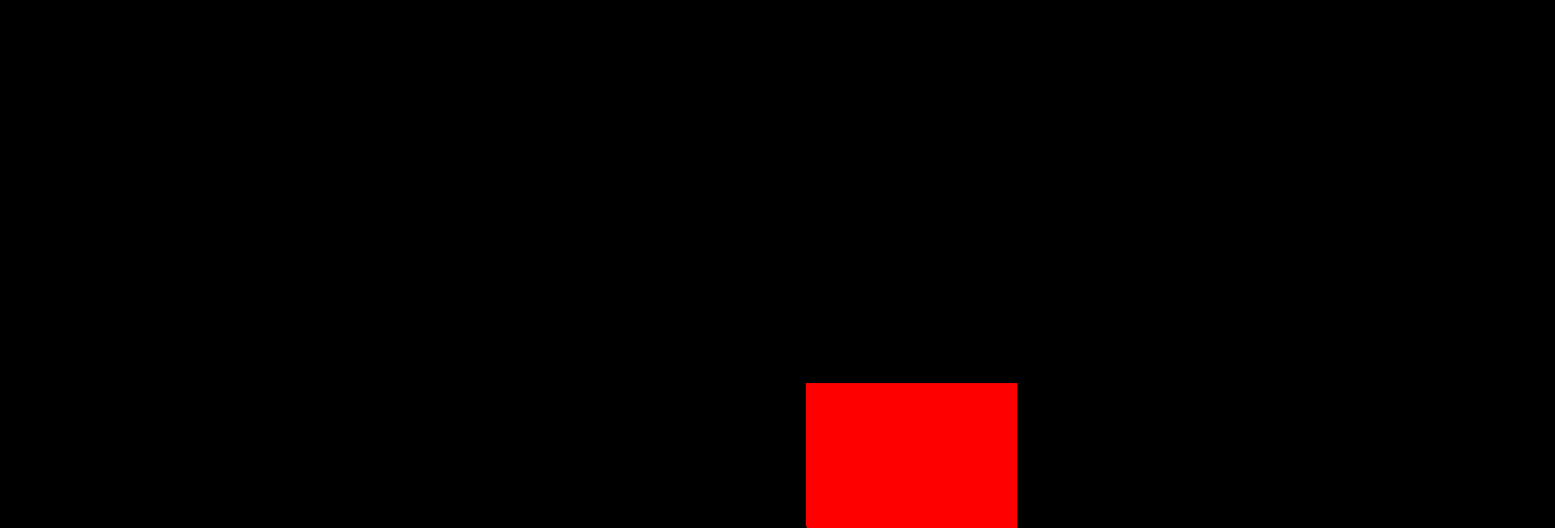
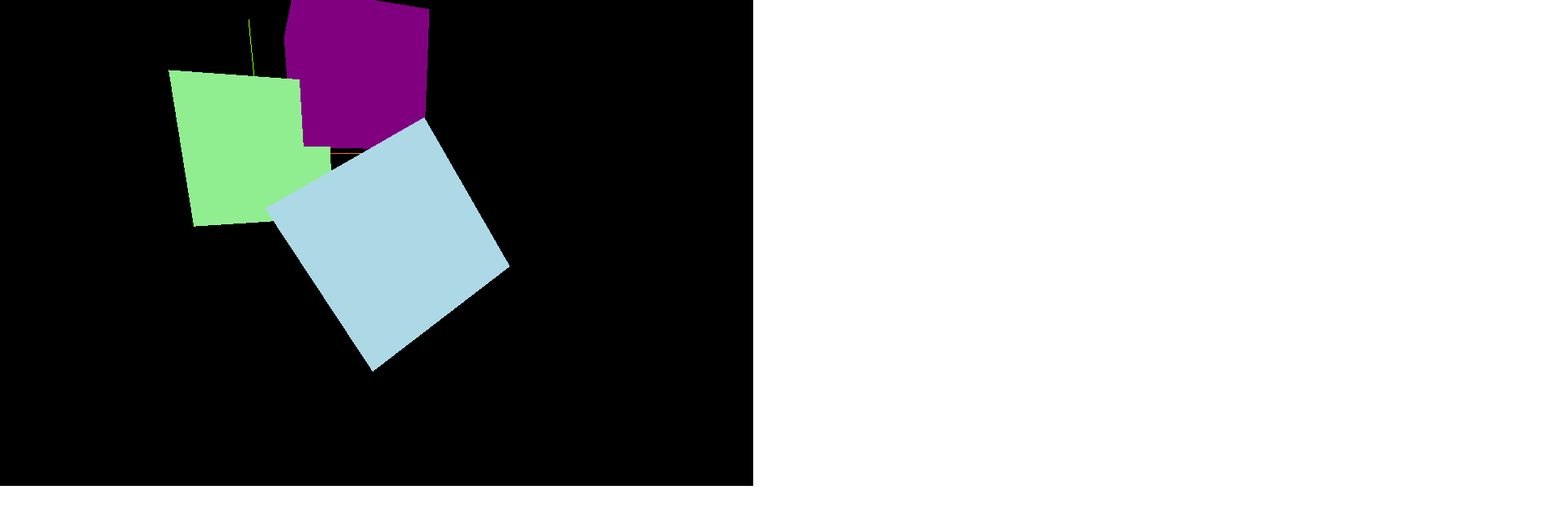
Before and after one commit to JohnAnon9771/Threejs-journey, a website built with Parcel: page index.html in a window 1280 px wide. Shown: the top 652 px of the page at 81% size, 1920 px wide, since content can reach past the window. Built offline with nearby package versions, Linux system fonts and the light colour scheme.

Commit message:
:sparkles: finish lesson 05

```diff
--- a/scripts/module01/05-transforms-objects.js
+++ b/scripts/module01/05-transforms-objects.js
@@ -4,24 +4,67 @@ import * as THREE from "three";
 const scene = new THREE.Scene();
 
 const sizes = {
-  width: 1920,
-  height: 945,
+  width: 930,
+  height: 600
 };
 
 const camera = new THREE.PerspectiveCamera(75, sizes.width / sizes.height);
-camera.position.z = 5;
+// camera.position.set(1, 1, 3)
+camera.position.z = 3;
 
 scene.add(camera);
 
 // Object
 const geometry = new THREE.BoxGeometry(1, 1, 1);
-const material = new THREE.MeshBasicMaterial({ color: "red" });
+const material = new THREE.MeshBasicMaterial({ color: "lightblue" });
 const mesh = new THREE.Mesh(geometry, material);
-mesh.position.x = 0.7;
-mesh.position.y = -0.5;
-mesh.position.z = 2;
 
-scene.add(mesh);
+// Positions
+// mesh.position.x = 0.7;
+// mesh.position.y = -0.6;
+// mesh.position.z = 3;
+mesh.position.set(0.7, -0.6, 1);
+// mesh.position.normalize()
+
+// Scale
+// mesh.scale.x = 0.7;
+// mesh.scale.y = -0.6;
+// mesh.scale.z = 3;
+mesh.scale.set(1, 1, 1);
+
+// Rotations
+// mesh.rotation.x = 0.7;
+// mesh.rotation.y = -0.6;
+// mesh.rotation.z = 3;
+mesh.rotation.reorder("YXZ");
+mesh.rotation.set(1, 1, 1);
+
+const cube2 = new THREE.Mesh(
+  new THREE.BoxGeometry(1, 1, 1),
+  new THREE.MeshBasicMaterial({ color: "purple" })
+);
+cube2.position.set(0.8, 0.55, 0);
+
+const cube3 = new THREE.Mesh(
+  new THREE.BoxGeometry(1, 1, 1),
+  new THREE.MeshBasicMaterial({ color: "lightgreen" })
+);
+
+// Group
+const group = new THREE.Group();
+group.add(mesh, cube2, cube3);
+// group.rotation.y = 2
+// group.scale.y = 2
+scene.add(group);
+
+// Metodo para focar em alguma posição ou objeto
+camera.lookAt(mesh.position);
+
+// Vector3 -> Class para posicionamento no axis
+
+// Axes Helper
+const axesHelper = new THREE.AxesHelper();
+scene.add(axesHelper);
 
 // Lights
 const light = new THREE.AmbientLight(0x404040);
@@ -29,7 +72,7 @@ scene.add(light);
 
 // Render
 const renderer = new THREE.WebGLRenderer({
-  canvas: document.getElementById("canvas"),
+  canvas: document.getElementById("canvas")
 });
 
 renderer.setSize(sizes.width, sizes.height);
--- a/style.css
+++ b/style.css
@@ -3,3 +3,14 @@
   padding: 0;
   box-sizing: border-box;
 }
+
+body,
+html {
+  height: 100%;
+  width: 100%;
+}
+
+canvas {
+  height: 100%;
+  width: 100%;
+}
```
Also changed, not shown: 1 other file.
